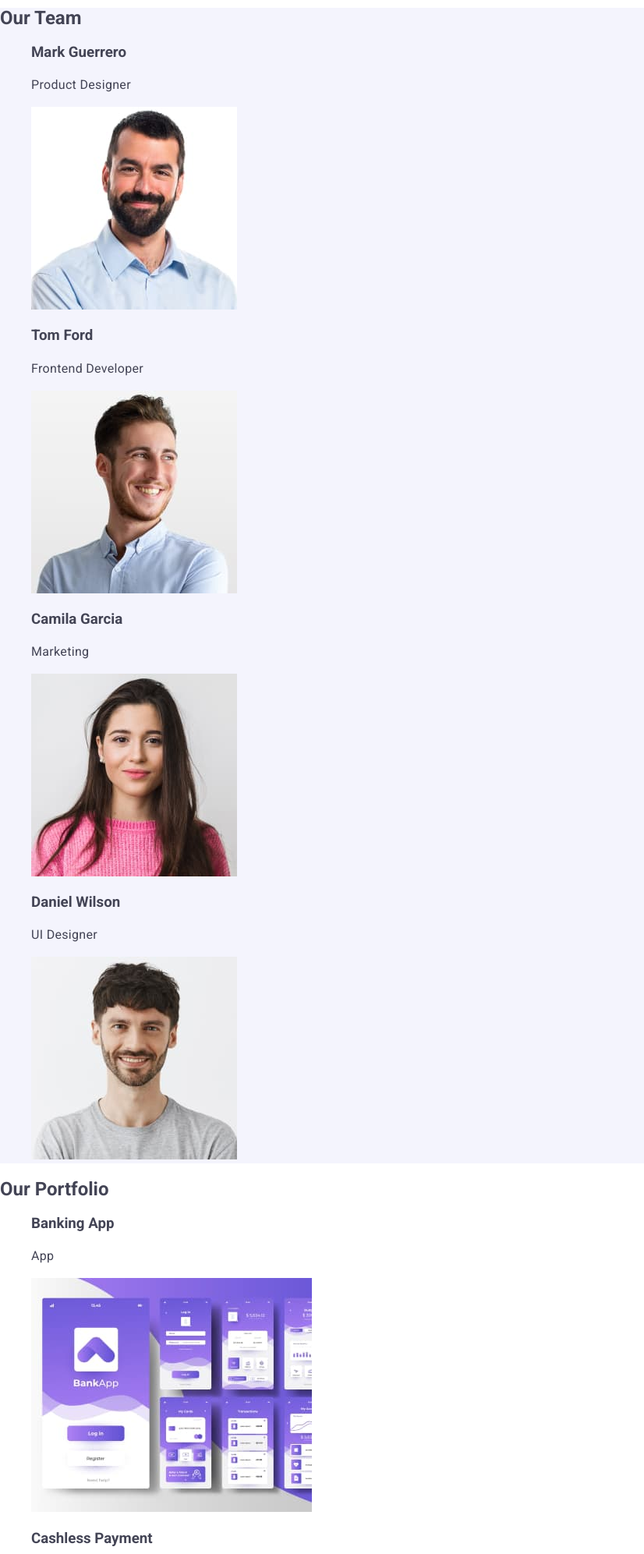
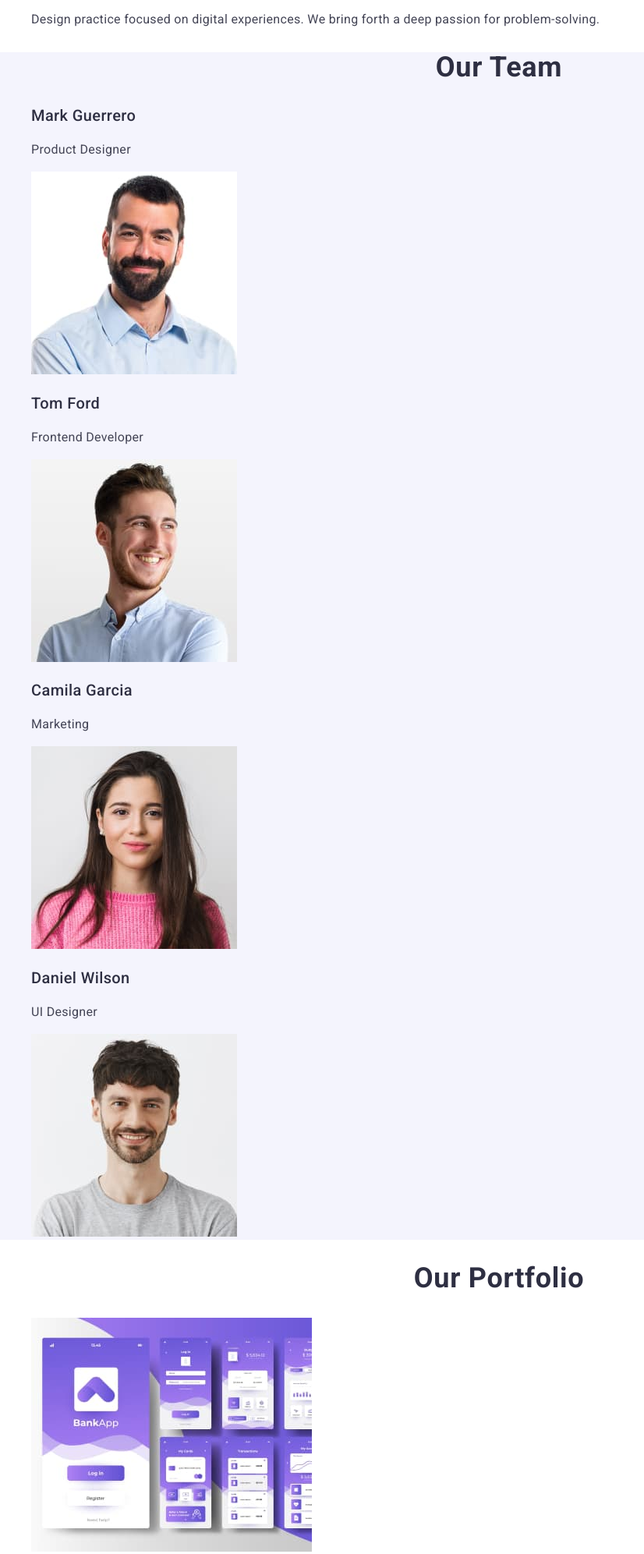
Before and after one commit to TGromm/goit-markup-hw-02, a plain HTML site: page index.html in a window 1280 px wide. Shown: the part 700-2693 px from the top of the page at 78% size, without its empty margins (0-826 px from the left). Drawn offline with nearby package versions, Linux system fonts and the light colour scheme.

Commit message:
add styles body

```diff
--- a/css/styles.css
+++ b/css/styles.css
@@ -1,5 +1,5 @@
 body {
-  font-family: "Roboto", "Raleway", sans-serif;
+  font-family: "Roboto", sans-serif;
   color: #434455;
   background-color: #fff;
 }
@@ -50,16 +50,19 @@ a {
 }
 
 /*MAIN*/
+.main-section {
+  background-color: #2e2f42;
+}
 .main-name {
-  background-color: #2e2f42;
   font-weight: 700;
   font-size: 56px;
-  line-height: 1.1;
+  line-height: 1.07;
   letter-spacing: 0.02em;
   text-align: center;
   color: #fff;
 }
 .btn-section-one {
+  font-family: "Roboto", sans-serif;
   font-weight: 500;
   font-size: 16px;
   line-height: 1.5;
@@ -93,15 +96,48 @@ a {
   background: #f4f4fd;
 }
 
-.team-name .portfolio {
+.team-name {
   font-weight: 700;
   font-size: 36px;
+  line-height: 1.11;
+  letter-spacing: 0.02em;
+  text-align: center;
+  text-transform: capitalize;
+  color: #2e2f42;
+}
+.list-mame {
+  background-color: #ffffff;
+}
+.name-team {
+  font-weight: 500;
+  font-size: 20px;
   line-height: 1.2;
   letter-spacing: 0.02em;
-  text-align: center;
   color: #2e2f42;
 }
 
+.portfolio {
+  font-weight: 700;
+  font-size: 36px;
+  line-height: 1.11;
+  letter-spacing: 0.02em;
+  text-align: center;
+  text-transform: capitalize;
+  color: #2e2f42;
+}
+.name-portfolio {
+  font-weight: 500;
+  font-size: 20px;
+  line-height: 1.2;
+  letter-spacing: 0.02em;
+  color: #2e2f42;
+}
+.text_s4 {
+  font-weight: 400;
+  font-size: 16px;
+  line-height: 1.5;
+  letter-spacing: 0.02em;
+}
 .footer {
   background-color: #2e2f42;
 }
--- a/index.html
+++ b/index.html
@@ -37,12 +37,12 @@
     </header>
     <!-- MAIN-->
     <main>
-        <section>
+        <section class="main-section">
             <h1 class="main-name">Effective Solutions for Your Business</h1>
             <button class="btn-section-one" type="button">Order Service</button>
         </section>
         <section>
-            <!--<h2>Name of section 2</h2>-->
+            <h2>Name of section 2</h2>
             <ul>
                 <li>
                     <h3 class="name-text">Strategy</h3>
@@ -101,34 +101,39 @@
             <h2 class="portfolio">Our Portfolio</h2>
             <ul>
                 <li>
+                    <img src="./images-2/banking-app.jpg" alt="banking-app" width="360" height="300">
                     <h3 class="name-portfolio">Banking App</h3>
-                    <p class="text">App</p>
-                    <img src="./images-2/banking-app.jpg" alt="banking-app" width="360" height="300">
+                    <p class="text_s4">App</p>
+
                 </li>
                 <li>
+                    <img src="./images-2/cashless-payment.jpg" alt="cashless-payment" width="360" height="300">
                     <h3 class="name-portfolio">Cashless Payment</h3>
                     <p class="text">Marketing</p>
-                    <img src="./images-2/cashless-payment.jpg" alt="cashless-payment" width="360" height="300">
+
                 </li>
                 <li>
+                    <img src="./images-2/meditation-app.jpg" alt="meditation-app" width="360" height="300">
                     <h3 class="name-portfolio">Meditation App</h3>
                     <p class="text">App</p>
-                    <img src="./images-2/meditation-app.jpg" alt="meditation-app" width="360" height="300">
+
                 </li>
                 <li>
+                    <img src="./images-2/taxi-service.jpg" alt="taxi-service" width="360" height="300">
                     <h3 class="name-portfolio">Taxi Service</h3>
                     <p class="text">Marketing</p>
-                    <img src="./images-2/taxi-service.jpg" alt="taxi-service" width="360" height="300">
                 </li>
                 <li>
+                    <img src="./images-2/screen-illustrations.jpg" alt="screen-illustrations" width="360" height="300">
                     <h3 class="name-portfolio">Screen Illustrations</h3>
                     <p class="text">Design</p>
-                    <img src="./images-2/screen-illustrations.jpg" alt="screen-illustrations" width="360" height="300">
+
                 </li>
                 <li>
+                    <img src="./images-2/online-courses.jpg" alt="online-courses" width="360" height="300">
                     <h3 class="name-portfolio">Online Courses</h3>
                     <p class="text">Marketing</p>
-                    <img src="./images-2/online-courses.jpg" alt="online-courses" width="360" height="300">
+
                 </li>
             </ul>
         </section>
```
